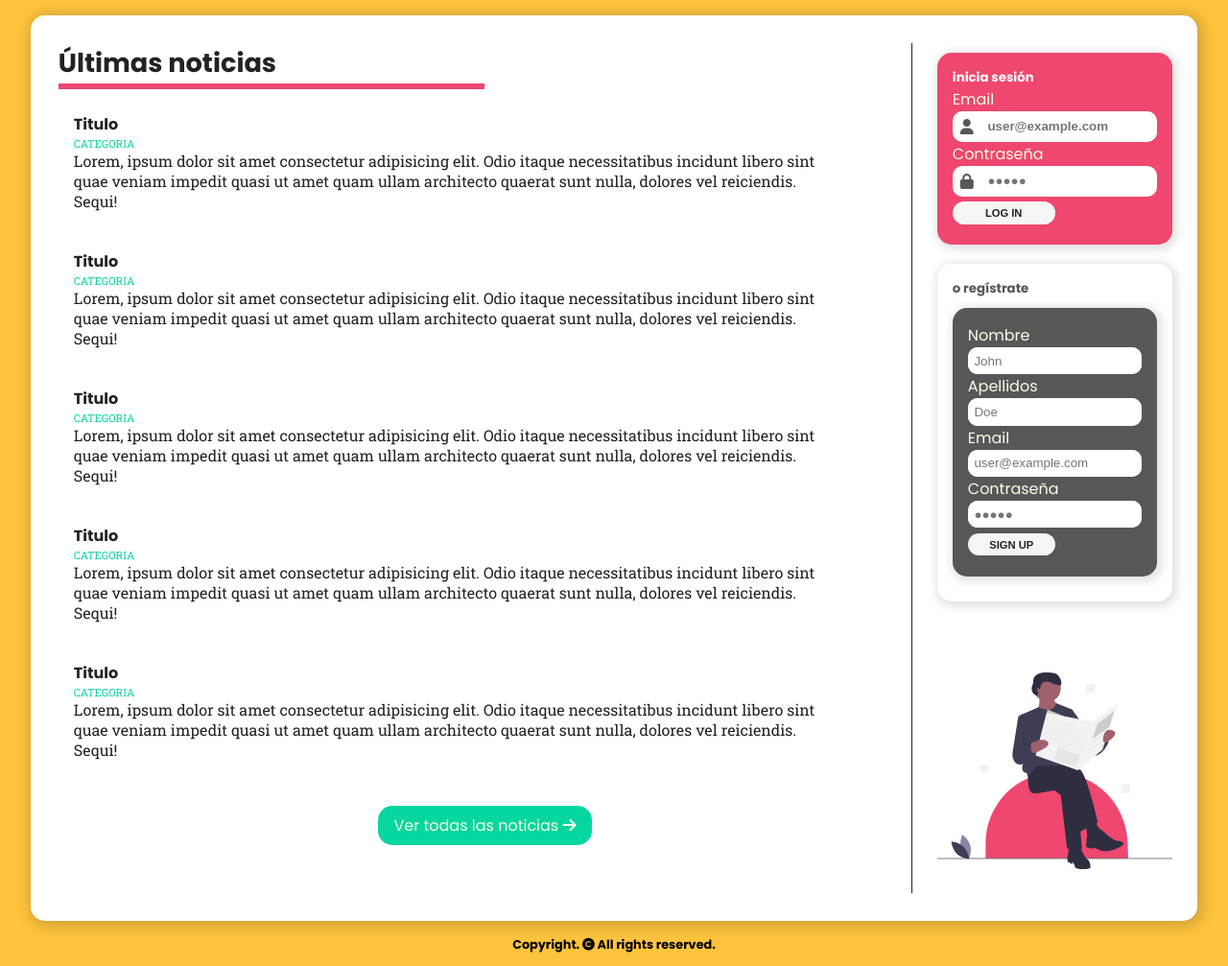
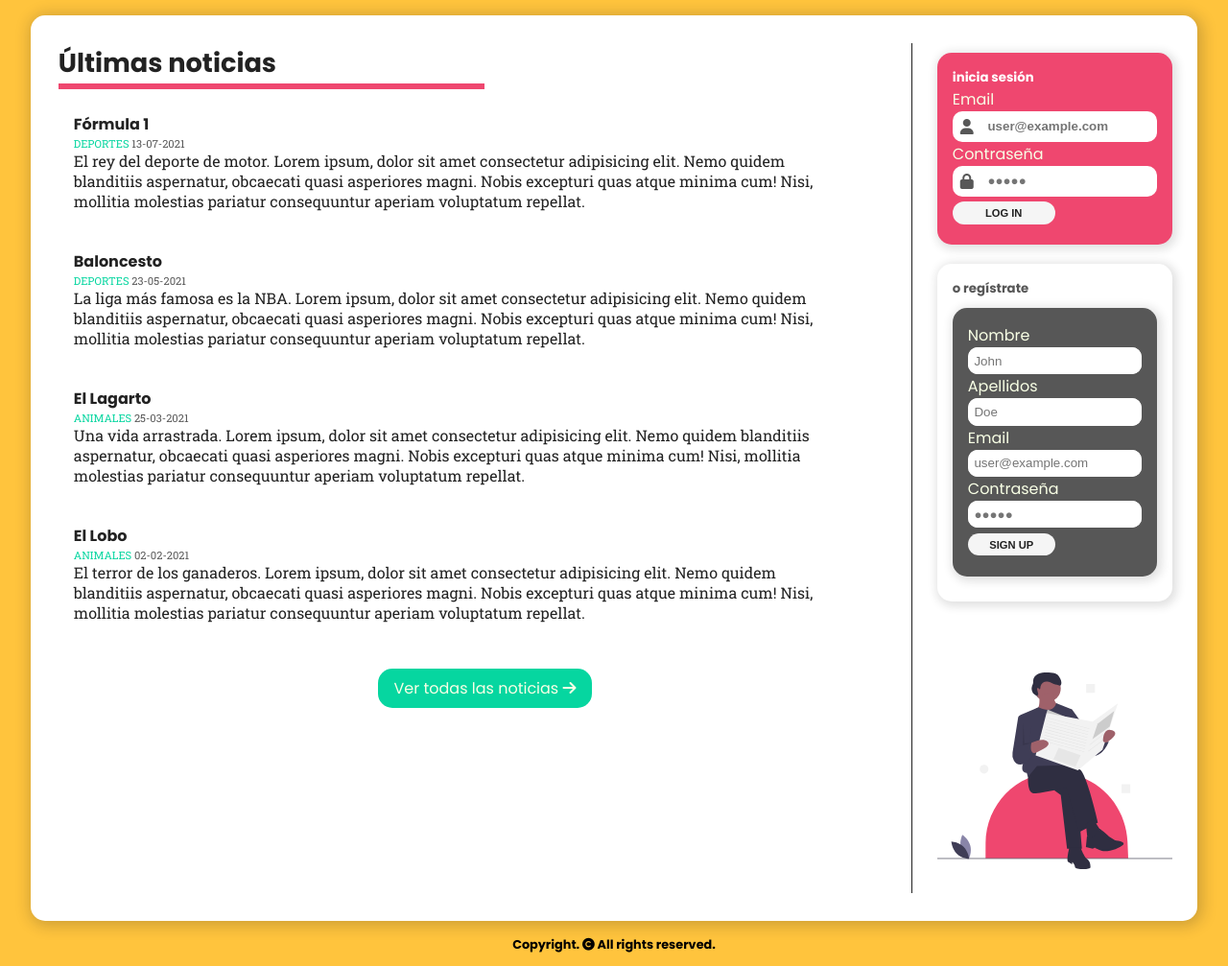
Before and after one commit to riskezwn/blog-app, a PHP site: page / in a window 1280 px wide. Shown: the part 127-1134 px from the top of the page at 96% size. Run offline with PHP 8.4, Linux system fonts and the light colour scheme; data comes from the database, SQL or seed files in the repository; some libraries are stand-ins or nearby versions.

Commit message:
show last entries in index

```diff
--- a/assets/css/style.css
+++ b/assets/css/style.css
@@ -95,6 +95,10 @@ section article {
   margin-right: 5em;
   margin-top: 0.5em;
 }
+section a {
+  color: var(--c-darkgray);
+  text-decoration: none;
+}
 section article:hover {
   background-color: #f1f1f1;
 }
@@ -102,6 +106,9 @@ section article .news-category {
   font-size: 0.7em;
   color: var(--c-greenaqua);
   font-family: var(--f-robotoslab);
+}
+section article .news-date {
+  color: var(--c-gray);
 }
 section article .news-body {
   font-family: var(--f-robotoslab);
@@ -125,7 +132,7 @@ section .btn:hover {
   background-color: #11b8a5;
 }
 section .btn:hover i {
-  margin-left: 10px;
+  margin-left: 6px;
 }
 
 /* ASIDE */
@@ -235,8 +242,11 @@ aside .container.session .user {
   justify-content: space-between;
 }
 aside .container.session .user .user-image {
-  width: 25%;
+  width: 4em;
+  height: 4em;
+  object-fit: cover;
   border-radius: 50%;
+  box-shadow: 1px 1px 7px 2px #22222223;
 }
 aside .container.session .user-options {
   padding: 0.4em;
--- a/includes/helpers.php
+++ b/includes/helpers.php
@@ -54,7 +54,7 @@ function getCategories($con)
 function getLastEntries($con)
 {
     $sql = "SELECT entries.*,
-            categories.name AS category_name,
+            UPPER(categories.name) AS category_name,
             DATE_FORMAT(entries.entry_date, '%d-%m-%Y') AS entry_date
             FROM entries
                 INNER JOIN categories ON entries.category_id = categories.id
--- a/index.php
+++ b/index.php
@@ -6,56 +6,25 @@ require_once('includes/header.php');
   <section class="news">
     <h3>Últimas noticias</h3>
     <hr class="main-hr" />
-    <article>
-      <h4 class="news-title">Titulo</h4>
-      <p class="news-category">CATEGORIA</p>
-      <p class="news-body">
-        Lorem, ipsum dolor sit amet consectetur adipisicing elit. Odio
-        itaque necessitatibus incidunt libero sint quae veniam impedit quasi
-        ut amet quam ullam architecto quaerat sunt nulla, dolores vel
-        reiciendis. Sequi!
-      </p>
-    </article>
-    <article>
-      <h4 class="news-title">Titulo</h4>
-      <p class="news-category">CATEGORIA</p>
-      <p class="news-body">
-        Lorem, ipsum dolor sit amet consectetur adipisicing elit. Odio
-        itaque necessitatibus incidunt libero sint quae veniam impedit quasi
-        ut amet quam ullam architecto quaerat sunt nulla, dolores vel
-        reiciendis. Sequi!
-      </p>
-    </article>
-    <article>
-      <h4 class="news-title">Titulo</h4>
-      <p class="news-category">CATEGORIA</p>
-      <p class="news-body">
-        Lorem, ipsum dolor sit amet consectetur adipisicing elit. Odio
-        itaque necessitatibus incidunt libero sint quae veniam impedit quasi
-        ut amet quam ullam architecto quaerat sunt nulla, dolores vel
-        reiciendis. Sequi!
-      </p>
-    </article>
-    <article>
-      <h4 class="news-title">Titulo</h4>
-      <p class="news-category">CATEGORIA</p>
-      <p class="news-body">
-        Lorem, ipsum dolor sit amet consectetur adipisicing elit. Odio
-        itaque necessitatibus incidunt libero sint quae veniam impedit quasi
-        ut amet quam ullam architecto quaerat sunt nulla, dolores vel
-        reiciendis. Sequi!
-      </p>
-    </article>
-    <article>
-      <h4 class="news-title">Titulo</h4>
-      <p class="news-category">CATEGORIA</p>
-      <p class="news-body">
-        Lorem, ipsum dolor sit amet consectetur adipisicing elit. Odio
-        itaque necessitatibus incidunt libero sint quae veniam impedit quasi
-        ut amet quam ullam architecto quaerat sunt nulla, dolores vel
-        reiciendis. Sequi!
-      </p>
-    </article>
+
+
+    <?php
+    if ($entries = getLastEntries($con)) :
+      while ($entry = mysqli_fetch_assoc($entries)) :
+    ?>
+        <a href="entry.php?id=<?= $entry['id'] ?>">
+          <article>
+            <h4 class="news-title"><?= $entry['title'] ?></h4>
+            <p class="news-category"><?= $entry['category_name'] ?> <span class="news-date"><?= $entry['entry_date'] ?></span></p>
+            <p class="news-body">
+              <?= $entry['description'] ?>
+            </p>
+          </article>
+        </a>
+    <?php
+      endwhile;
+    endif;
+    ?>
     <div>
       <a href="#" class="btn">Ver todas las noticias <i class="fas fa-arrow-right"></i></a>
     </div>
```
